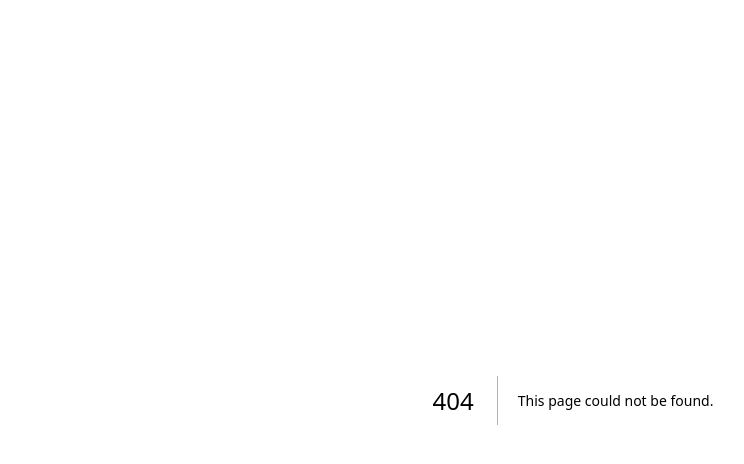
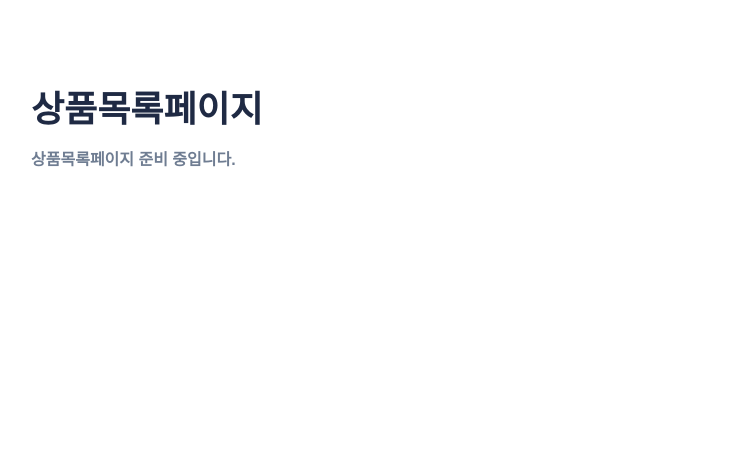
Before and after one commit to bilyeoit/bilyeoit-front, a Next.js app: page /product in a window 1280 px wide. Before the commit this address had no page. Shown: the top 464 px of the page, without its empty margins (67-811 px from the left). Built offline with nearby package versions, Linux system fonts and the light colour scheme; a web font is replaced by a local one.

Commit message:
페이지 버튼연결

```diff
--- a/src/app/globals.css
+++ b/src/app/globals.css
@@ -1630,3 +1630,33 @@ button,input{
   justify-content:center;
   text-decoration:none;
 }
+
+.sub-page {
+  min-height: calc(100vh - 92px);
+  padding: 80px 0;
+  background: #ffffff;
+}
+
+.sub-page h1 {
+  font-size: 36px;
+  font-weight: 900;
+  color: #1f2a44;
+  margin-bottom: 14px;
+}
+
+.sub-page p {
+  font-size: 16px;
+  color: #6f7d92;
+  font-weight: 700;
+}
+
+.product-card-link {
+  display: block;
+  text-decoration: none;
+  color: inherit;
+}
+
+.cta-btn {
+  border: none;
+  cursor: pointer;
+}
--- /dev/null
+++ b/src/app/product/page.jsx
@@ -0,0 +1,10 @@
+export default function ProductPage() {
+  return (
+    <main className="sub-page">
+      <div className="inner">
+        <h1>상품목록페이지</h1>
+        <p>상품목록페이지 준비 중입니다.</p>
+      </div>
+    </main>
+  );
+}
```
Also changed, not shown: src/app/chat/page.jsx (added, +10 -0 lines), src/app/community/page.jsx (added, +10 -0 lines), src/app/product/[id]/page.jsx (added, +12 -0 lines), src/app/product/create/page.jsx (added, +10 -0 lines), src/app/settings/page.jsx (added, +10 -0 lines), src/components/HomePage.jsx (+59 -20 lines).
